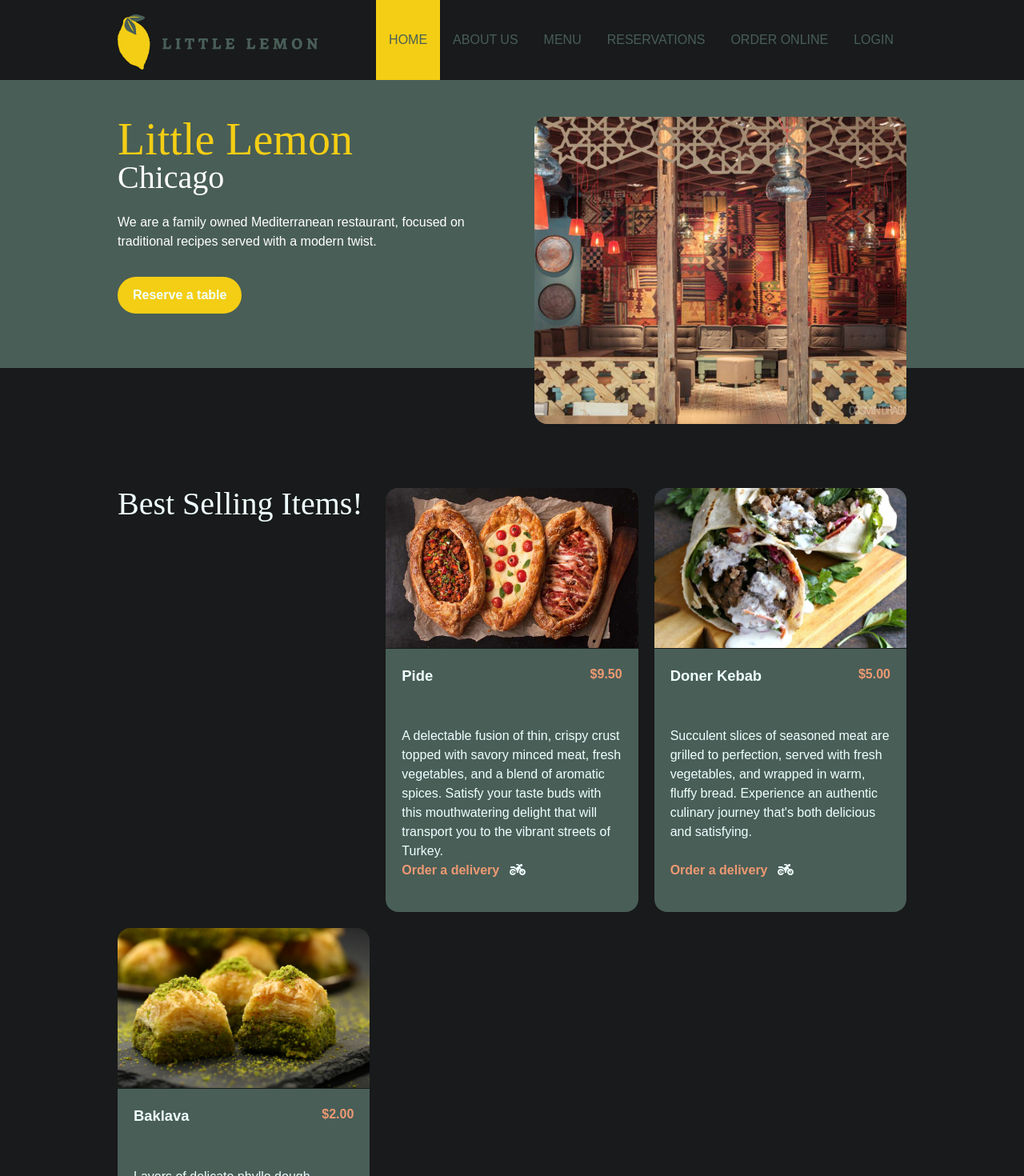
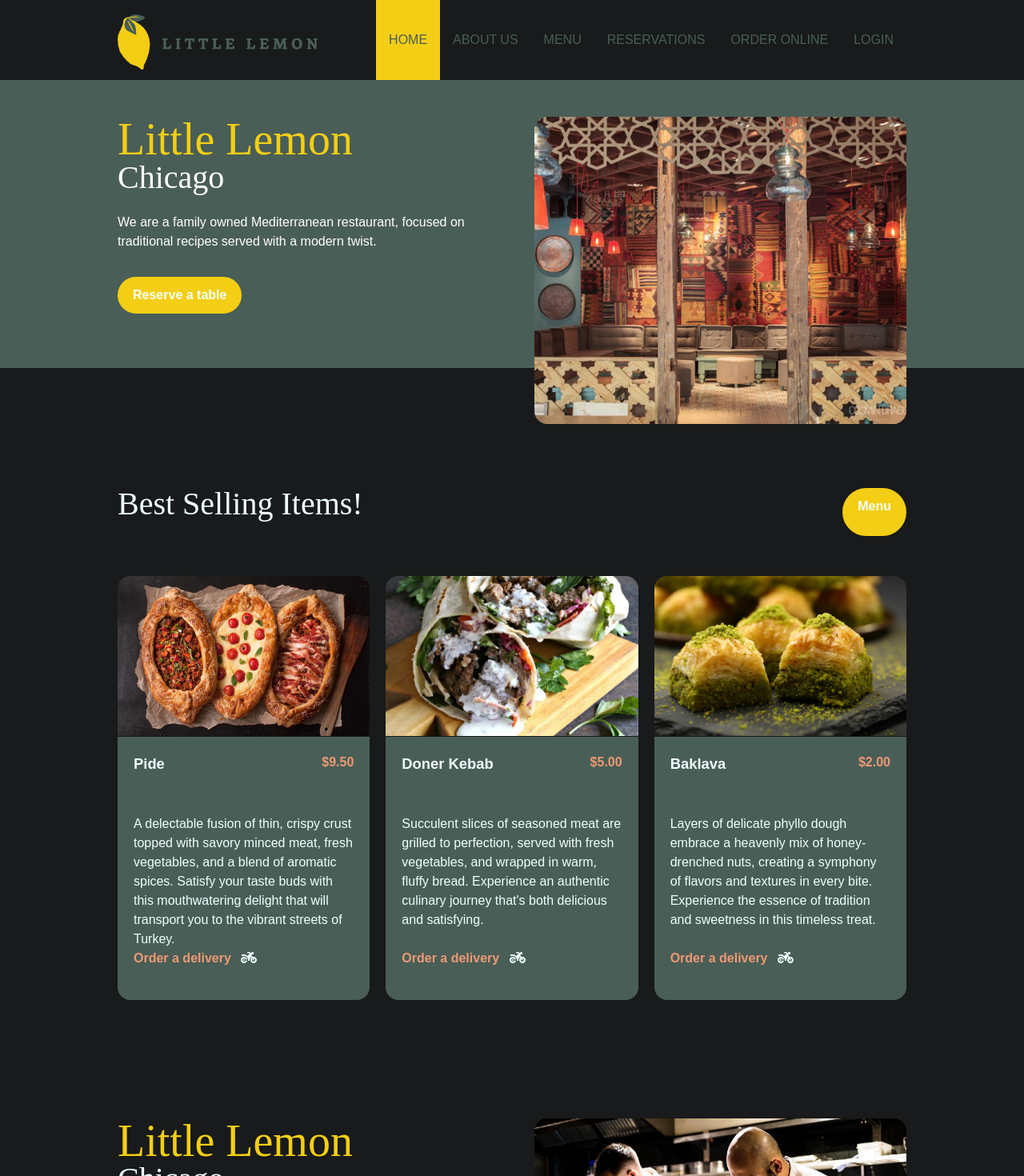
Before and after one commit to Tausif30/Capstone-Project, a React (Create React App) app: page / in a window 1280 px wide. Shown: the top 1470 px of the page at 80% size. Built offline with nearby package versions, Linux system fonts and the light colour scheme.

Commit message:
Fixed Issue with Week Specials.

```diff
--- a/src/components/pages/Home/WeekSpecials.css
+++ b/src/components/pages/Home/WeekSpecials.css
@@ -1,6 +1,6 @@
 .week-specials {
   grid-template-columns: repeat(3, 1fr);
-  grid-template-rows: auto auto auto;
+  grid-template-rows: auto auto;
   gap: 1.25rem;
 }
 
@@ -14,6 +14,7 @@
 }
 .button-primary{
   color: azure;
+  width: fit-content;
 }
 .week-specials-header h2 {
   line-height: 1;
--- a/src/components/pages/Home/WeekSpecials.js
+++ b/src/components/pages/Home/WeekSpecials.js
@@ -42,6 +42,8 @@ const WeekSpecials = () => {
           Menu
         </Link>
       </div>
+      <br></br>
+      <br></br>
       {meals.map((meal, index) =>
         <MealCard key={index} meal={meal} />
       )}
```
